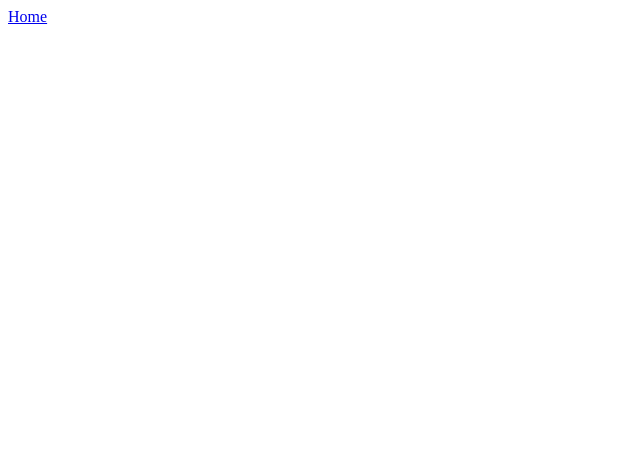
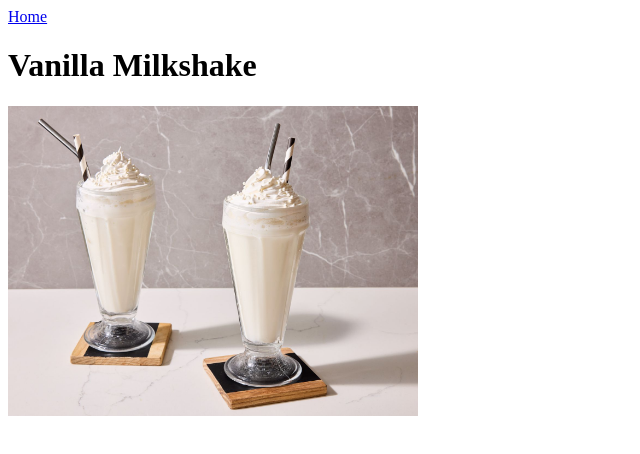
Before and after one commit to kxngac/odin-recipes, a plain HTML site: page recipes/milkshake.html in a window 1280 px wide. Shown: the whole page, without its empty margins (0-640 px from the left). Drawn offline with Linux system fonts and the light colour scheme.

Commit message:
Added header and img to milkshake page

```diff
--- a/recipes/milkshake.html
+++ b/recipes/milkshake.html
@@ -8,5 +8,9 @@
 <body>
     <a href="../index.html">Home</a>
 
+    <h1>Vanilla Milkshake</h1>
+
+    <img src="../img/milkshake.jpg" alt="Vanilla Milkshake" width="410" height="310">
+
 </body>
 </html>
```
Also changed, not shown: img/milkshake.jpg (added).
